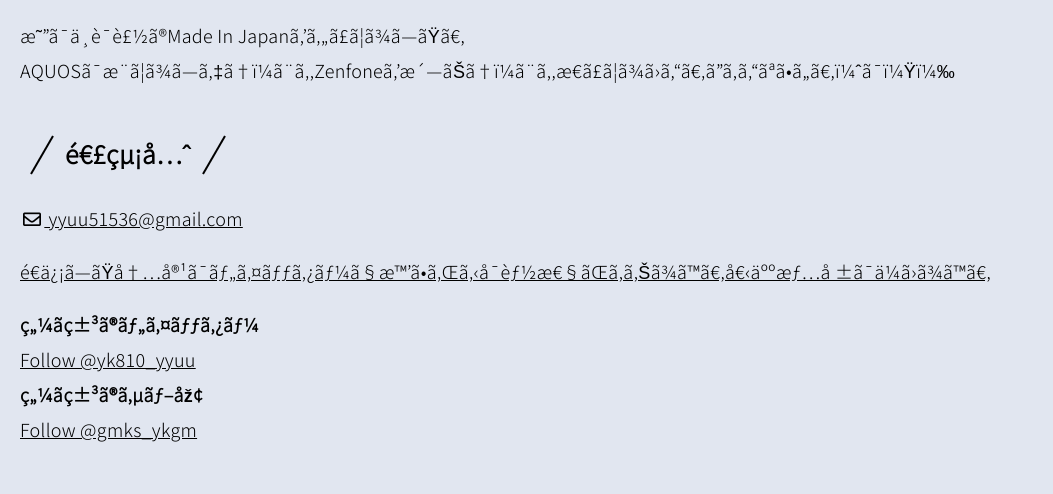
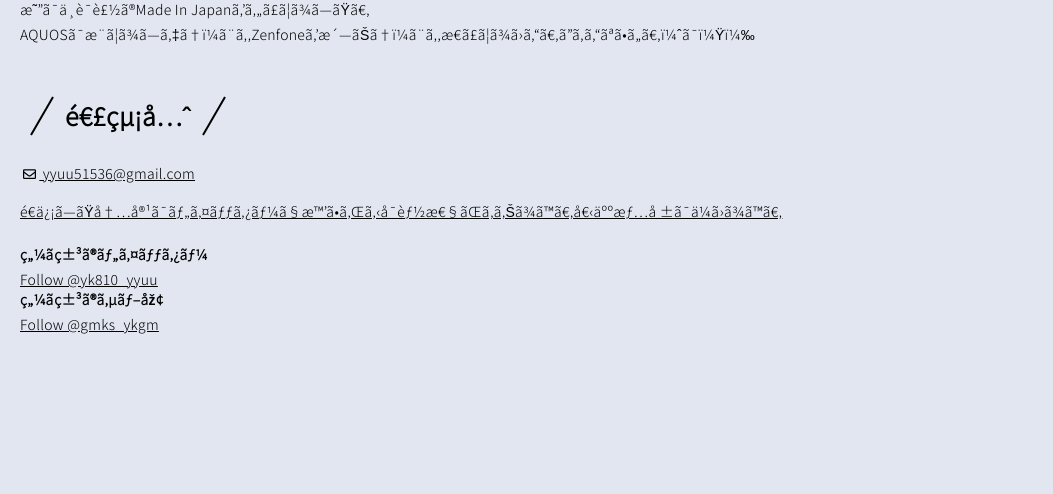
Before and after one commit to sackey-g/ykgm, a plain HTML site: page index.html in a window 1280 px wide. Shown: the part 306-800 px from the top of the page, without its empty margins (0-1053 px from the left). Drawn offline with Linux system fonts and the light colour scheme.

Commit message:
Update stylesheet.css

```diff
--- a/stylesheet.css
+++ b/stylesheet.css
@@ -23,9 +23,8 @@
 
 p {
     font-family: 'Noto Sans JP', sans-serif;
-    font-size: 18px;
+    font-size: 14px;
     letter-spacing: 0.3px;
-    line-height: 35px;
 }
 
 main {
@@ -72,6 +71,6 @@
 }
 
 p i {
-    font-size: 18px;
+    font-size: 13px;
     padding: 0px 3px;
 }
```
